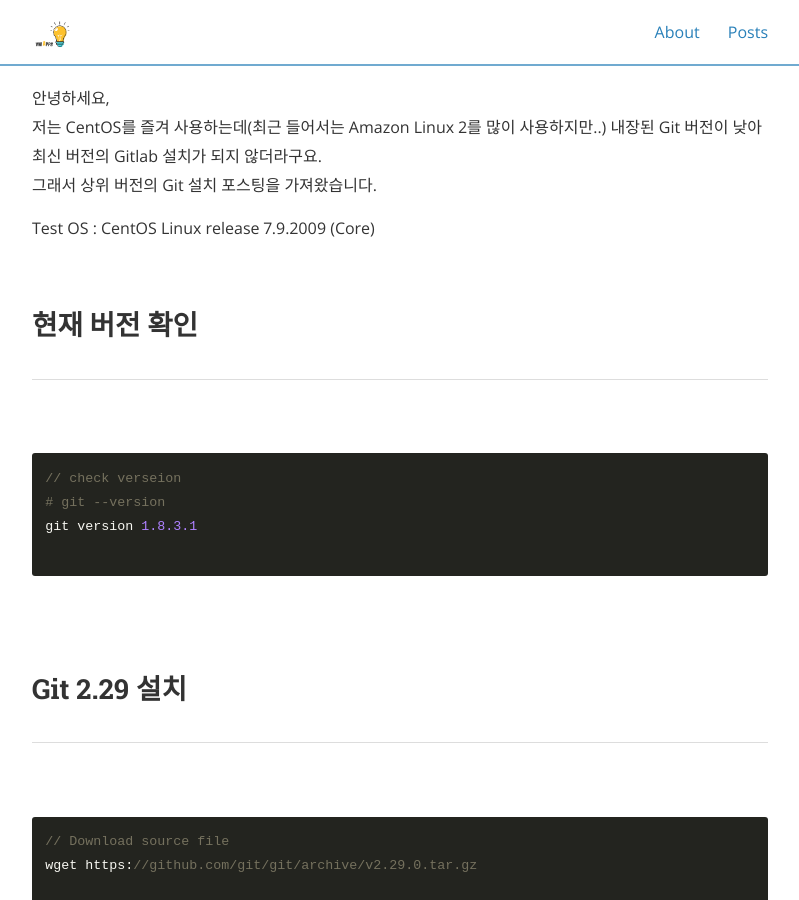
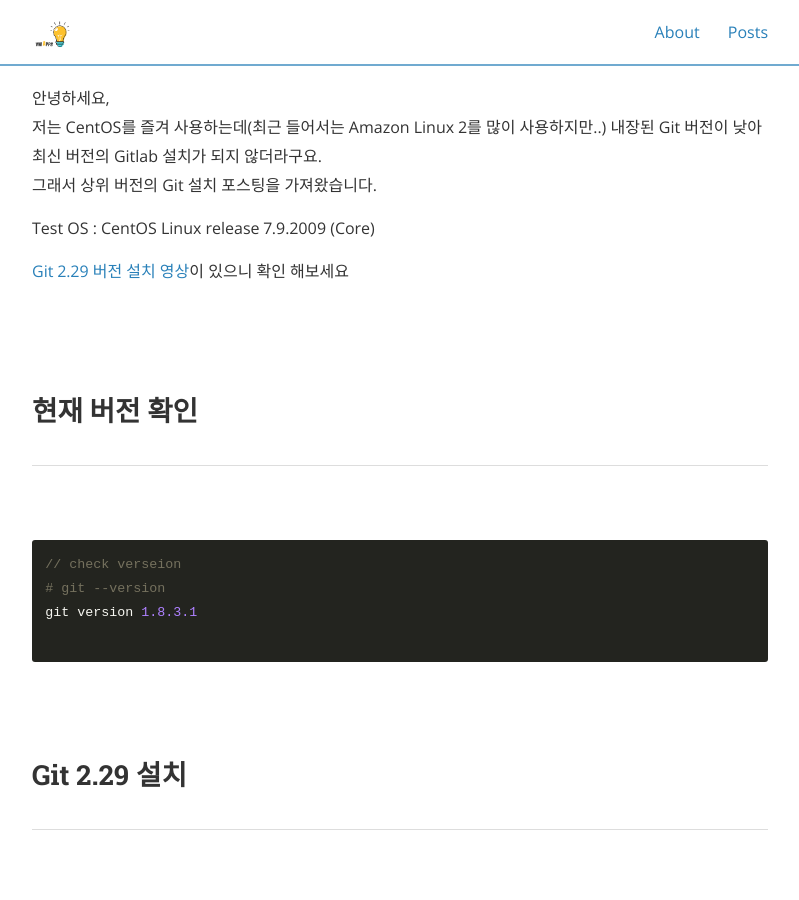
Before and after one commit to yoosejin/yoosejin.github.io, a Jekyll site: the page built from _posts/2021-01-09-upgrade-git.md, in a window 1280 px wide and 900 px high, scrolled down 366 px. Shown: the whole window, without its empty margins (240-1039 px from the left). Built offline with Jekyll 4.4.1, drawn with Linux system fonts in a browser that asks for light colours; nearby versions of some CDN libraries; comment, search, counter and statistics services are not loaded.

Commit message:
add media link

```diff
--- a/_posts/2021-01-09-upgrade-git.md
+++ b/_posts/2021-01-09-upgrade-git.md
@@ -17,6 +17,14 @@
 
 Test OS : CentOS Linux release 7.9.2009 (Core)
 <br>
+
+[Git 2.29 버전 설치 영상]이 있으니 확인 해보세요
+
+[Git 2.29 버전 설치 영상]: https://youtu.be/JJ9Pqg9GPjI
+
+
+<br>
+
 
 <br>
 
```
